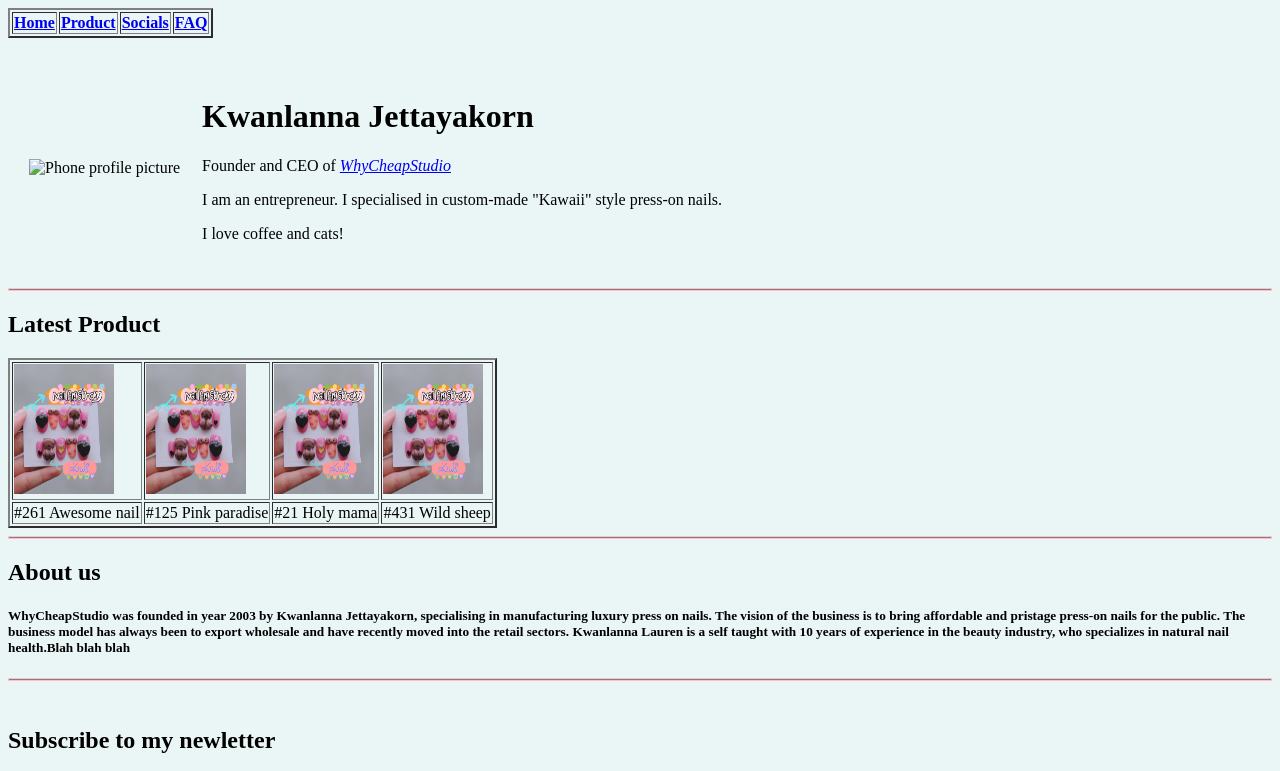
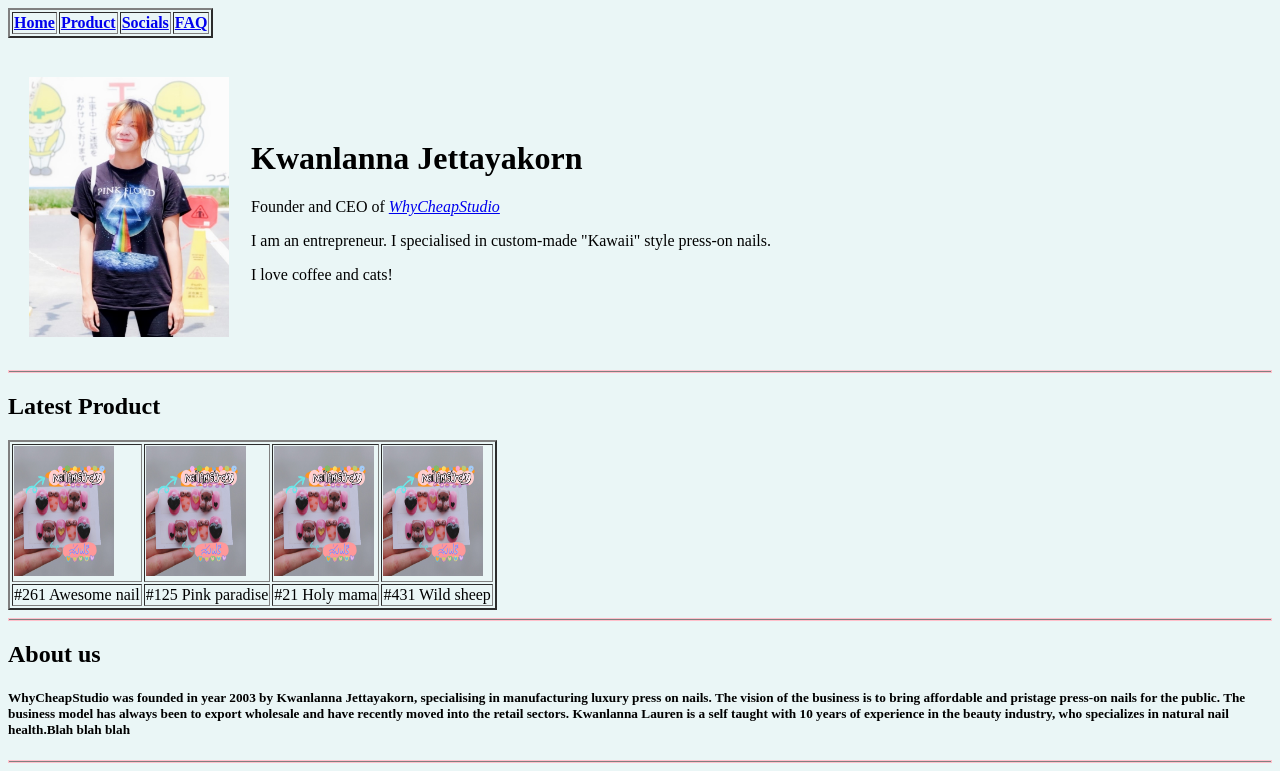
Before and after one commit to OfficalChuckyDev/WhyCheapStudio, a plain HTML site: page index.html in a window 1280 px wide. Shown: the top 771 px of the page. Drawn offline with Linux system fonts and the light colour scheme.

Commit message:
Update index.html

```diff
--- a/index.html
+++ b/index.html
@@ -27,7 +27,7 @@
   <body>
     <table cellspacing="20">
       <tr>
-        <td><img src="ImagePhone.jpg" alt="Phone profile picture" width="200" height="260"></td>
+        <td><img src="Image/Phone.jpg" alt="Phone profile picture" width="200" height="260"></td>
         <td><h1>Kwanlanna Jettayakorn</h1>
           <p>Founder and CEO of <em><a href="https://www.facebook.com/WhycheapStudioNAS"target="_blank">
           WhyCheapStudio</a></em></p><!--Target="_blank" = Opens in new browser-->
```
